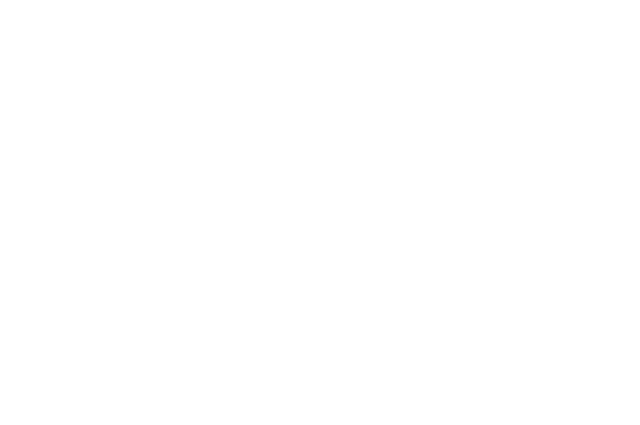
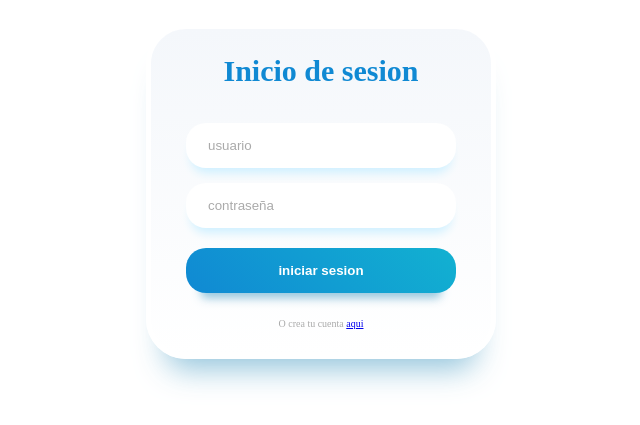
Before and after one commit to mariana-og/Taskly, a React (Vite) app: page / in a window 1280 px wide. Shown: the part 209-634 px from the top of the page, without its empty margins (319-959 px from the left). Built offline with nearby package versions, Linux system fonts and the light colour scheme; data requests are answered from the project's data file.

Commit message:
inicio de sesion  realizado

```diff
--- /dev/null
+++ b/src/helpers/Funciones.jsx
@@ -0,0 +1,62 @@
+import Swal from "sweetalert2";
+export function alertaConfirmacion(id, apiEnvios, getEnvios) {
+  Swal.fire({
+    title: "Está seguro?",
+    text: "No se puede reviertir la acción!",
+    icon: "warning",
+    showCancelButton: true,
+    confirmButtonColor: "#3085d6",
+    cancelButtonColor: "#d33",
+    confirmButtonText: "Si, Eliminar!"
+  }).then((result) => {
+    if (result.isConfirmed) {
+      fetch(apiEnvios + "/" + id, {
+        method: "DELETE"
+      }).then(() => {
+        getEnvios()
+      }).catch((error) => {
+        console.log(error)
+      })
+      Swal.fire({
+        title: "Eliminado",
+        text: "El registro ha sido eliminado",
+        icon: "success"
+      });
+    }
+  });
+}
+export function alertaError(titulo, mensaje, icono) {
+  Swal.fire({
+    title: titulo,
+    text: mensaje,
+    icon: icono,
+  });
+}
+export function alertaRedireccion(redireccion, titulo, mensaje, icono, url) {
+  let timerInterval;
+  Swal.fire({
+    title: titulo,
+    html: mensaje,
+    timer: 2000,
+    icon: icono,
+    timerProgressBar: true,
+    didOpen: () => {
+      Swal.showLoading();
+      const timer = Swal.getPopup().querySelector("b");
+      timerInterval = setInterval(() => {
+        timer.textContent = `${Swal.getTimerLeft()}`;
+      }, 100);
+    },
+    willClose: () => {
+      clearInterval(timerInterval);
+      redireccion(url);
+    },
+  });
+}
+export function generarToken() {
+  return (
+    Math.random().toString(36).substring(2, 10) +
+    Math.random().toString(36).substring(2, 10) +
+    Math.random().toString(36).substring(2, 10)
+  );
+}
--- a/src/index.css
+++ b/src/index.css
@@ -0,0 +1,5 @@
+*{
+  box-sizing: border-box;
+  margin: 0;
+  padding: 0;
+}
--- a/src/main.jsx
+++ b/src/main.jsx
@@ -1,10 +1,12 @@
 import { StrictMode } from 'react'
 import { createRoot } from 'react-dom/client'
 import './index.css'
+import { createBrowserRouter, RouterProvider } from 'react-router-dom'
+import { enrutador } from './router/enrutador'
 
 
 createRoot(document.getElementById('root')).render(
   <StrictMode>
-
+     <RouterProvider router={createBrowserRouter(enrutador)} />
   </StrictMode>,
 )
--- /dev/null
+++ b/src/pages/Login.css
@@ -0,0 +1,145 @@
+.container-login{
+    width: 100vw;
+    height: 100vh;
+    display: flex;
+    justify-content: center;
+    align-items: center;
+}
+.container {
+  max-width: 350px;
+  background: #F8F9FD;
+  background: linear-gradient(0deg, rgb(255, 255, 255) 0%, rgb(244, 247, 251) 100%);
+  border-radius: 40px;
+  padding: 25px 35px;
+  border: 5px solid rgb(255, 255, 255);
+  box-shadow: rgba(133, 189, 215, 0.8784313725) 0px 30px 30px -20px;
+  margin: 20px;
+}
+
+.heading {
+  text-align: center;
+  font-weight: 900;
+  font-size: 30px;
+  color: rgb(16, 137, 211);
+}
+
+.form {
+  margin-top: 20px;
+}
+
+.form .input {
+  width: 100%;
+  background: white;
+  border: none;
+  padding: 15px 20px;
+  border-radius: 20px;
+  margin-top: 15px;
+  box-shadow: #cff0ff 0px 10px 10px -5px;
+  border-inline: 2px solid transparent;
+}
+
+.form .input::-moz-placeholder {
+  color: rgb(170, 170, 170);
+}
+
+.form .input::placeholder {
+  color: rgb(170, 170, 170);
+}
+
+.form .input:focus {
+  outline: none;
+  border-inline: 2px solid #12B1D1;
+}
+
+.form .forgot-password {
+  display: block;
+  margin-top: 10px;
+  margin-left: 10px;
+}
+
+.form .forgot-password a {
+  font-size: 11px;
+  color: #0099ff;
+  text-decoration: none;
+}
+
+.form .login-button {
+  display: block;
+  width: 100%;
+  font-weight: bold;
+  background: linear-gradient(45deg, rgb(16, 137, 211) 0%, rgb(18, 177, 209) 100%);
+  color: white;
+  padding-block: 15px;
+  margin: 20px auto;
+  border-radius: 20px;
+  box-shadow: rgba(133, 189, 215, 0.8784313725) 0px 20px 10px -15px;
+  border: none;
+  transition: all 0.2s ease-in-out;
+}
+
+.form .login-button:hover {
+  transform: scale(1.03);
+  box-shadow: rgba(133, 189, 215, 0.8784313725) 0px 23px 10px -20px;
+}
+
+.form .login-button:active {
+  transform: scale(0.95);
+  box-shadow: rgba(133, 189, 215, 0.8784313725) 0px 15px 10px -10px;
+}
+
+.social-account-container {
+  margin-top: 25px;
+}
+
+.social-account-container .title {
+  display: block;
+  text-align: center;
+  font-size: 10px;
+  color: rgb(170, 170, 170);
+}
+
+.social-account-container .social-accounts {
+  width: 100%;
+  display: flex;
+  justify-content: center;
+  gap: 15px;
+  margin-top: 5px;
+}
+
+.social-account-container .social-accounts .social-button {
+  background: linear-gradient(45deg, rgb(0, 0, 0) 0%, rgb(112, 112, 112) 100%);
+  border: 5px solid white;
+  padding: 5px;
+  border-radius: 50%;
+  width: 40px;
+  aspect-ratio: 1;
+  display: grid;
+  place-content: center;
+  box-shadow: rgba(133, 189, 215, 0.8784313725) 0px 12px 10px -8px;
+  transition: all 0.2s ease-in-out;
+}
+
+.social-account-container .social-accounts .social-button .svg {
+  fill: white;
+  margin: auto;
+}
+
+.social-account-container .social-accounts .social-button:hover {
+  transform: scale(1.2);
+}
+
+.social-account-container .social-accounts .social-button:active {
+  transform: scale(0.9);
+}
+
+.agreement {
+  display: block;
+  text-align: center;
+  margin-top: 15px;
+}
+
+.agreement a {
+  text-decoration: none;
+  color: #0099ff;
+  font-size: 9px;
+}
--- /dev/null
+++ b/src/pages/Login.jsx
@@ -0,0 +1,67 @@
+import { Link, useNavigate } from 'react-router-dom'
+import './Login.css'
+import { useEffect, useState } from 'react'
+import { alertaError, alertaRedireccion } from '../helpers/Funciones'
+let apiUsuarios = "http://localhost:3000/usuarios"
+
+const Login = () => {
+    const [getUsuario, setUsuario] = useState("")
+    const [getContraseña, setContraseña] = useState("")
+    const [usuarios, setUsuarios]  = useState([])
+    let navigate = useNavigate
+
+    function getUsuarios() {
+        fetch(apiUsuarios)
+        .then((response) => response.json())
+        .then((data) => setUsuarios(data))
+        .catch((error) => console.log(error))
+    }
+    useEffect(() => {getUsuarios()}, [])
+
+    function buscarUsuario() {
+    let usuarioEncontrado = usuarios.find(
+      (usuario) =>
+        getUsuario == usuario.usuario && getContraseña == usuario.contraseña
+    );
+    return usuarioEncontrado;
+  }
+ function inicioSesion() {
+    if (buscarUsuario()) {
+      let tokenAcceso = generarToken();
+      localStorage.setItem("token", tokenAcceso);
+      localStorage.setItem("usuario", JSON.stringify(buscarUsuario()));
+      console.log("inicio sesion")
+      alertaRedireccion(
+        navigate,
+        "Bienvenido " + buscarUsuario().nombre,
+        "En breves segundos será redireccionado al Home",
+        "success",
+        "/panel-tareas"
+      );
+    } else {
+      alertaError("error", "usuario y/o contraseña incorrectos");
+    }
+  }
+  return (
+    <section className='container-login'>
+        <div className="container">
+        <div className="heading">Inicio de sesion</div>
+        <form className="form">
+          <input required className="input" placeholder="usuario"
+            onChange={(e) => setUsuario(e.target.value)}
+          />
+          <input required className="input" type="password" id="password" placeholder="contraseña"
+            onChange={(e) => setContraseña(e.target.value)}
+          />
+          <button className="login-button" onClick={() => {inicioSesion()}}>iniciar sesion</button>
+        </form>
+        <div className="social-account-container">
+          <span className="title">O crea tu cuenta <Link>aqui</Link></span>
+        </div>
+      </div>
+    </section>
+
+  )
+}
+
+export default Login
--- /dev/null
+++ b/src/router/enrutador.jsx
@@ -0,0 +1,8 @@
+import Login from "../pages/Login.jsx"
+
+export let enrutador=[
+    {
+        path: "/",
+        element: <Login />
+    }
+]
--- /dev/null
+++ b/src/services/fake-api.json
@@ -0,0 +1,16 @@
+{
+    "usuarios": [
+        {
+            "id":"1",
+            "nombre": "mariana osorio",
+            "usuario": "marihermosa",
+            "contraseña": "marihermosa"
+        },
+        {
+            "id": "2",
+            "nombre": "alguien x",
+            "usuario": "usuario2",
+            "contraseña": "usuario2"
+        }
+    ]
+}
```
Also changed, not shown: package.json (+6 -2 lines), 1 other file (tests, documents, lock files or other folders).
